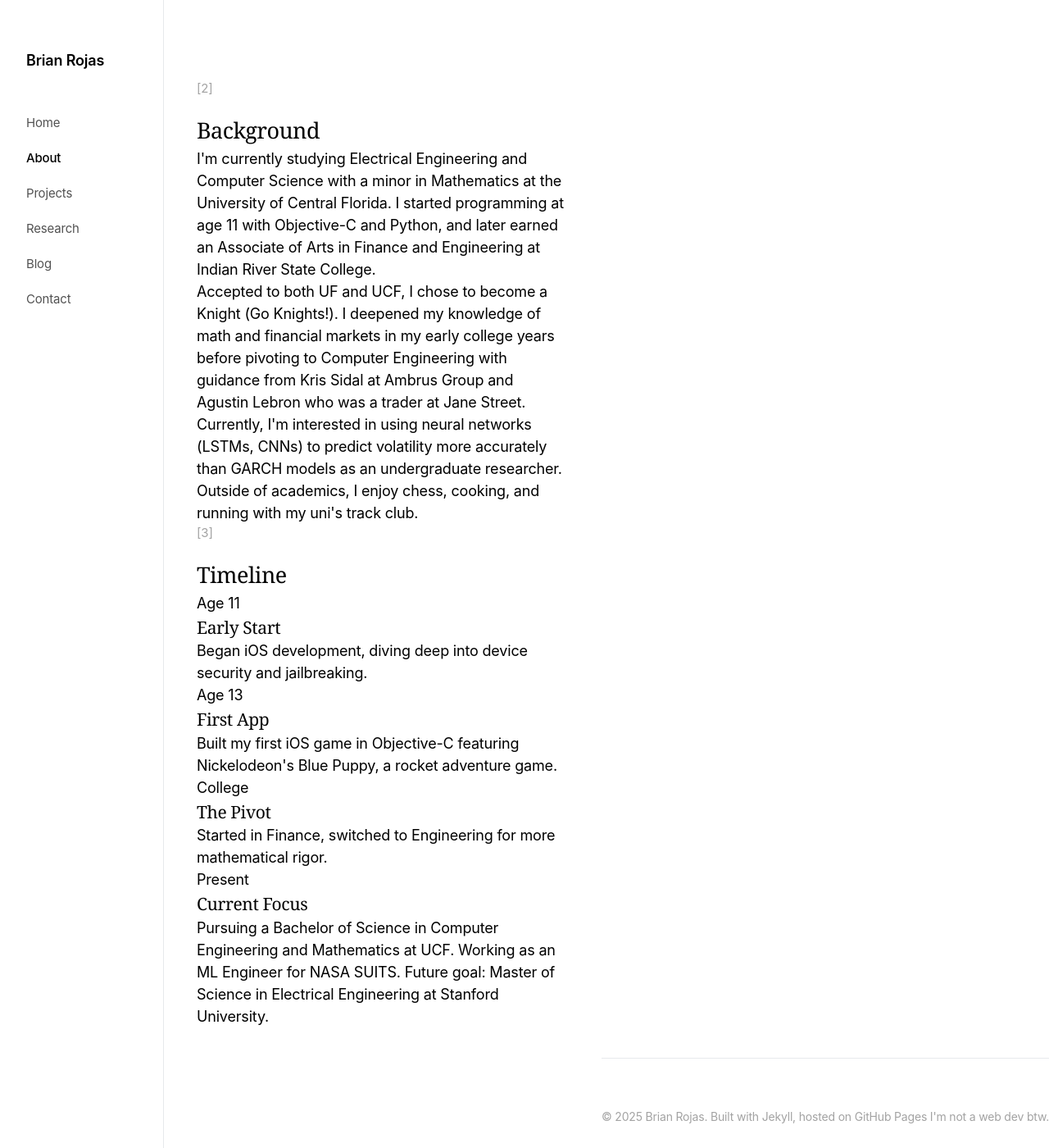
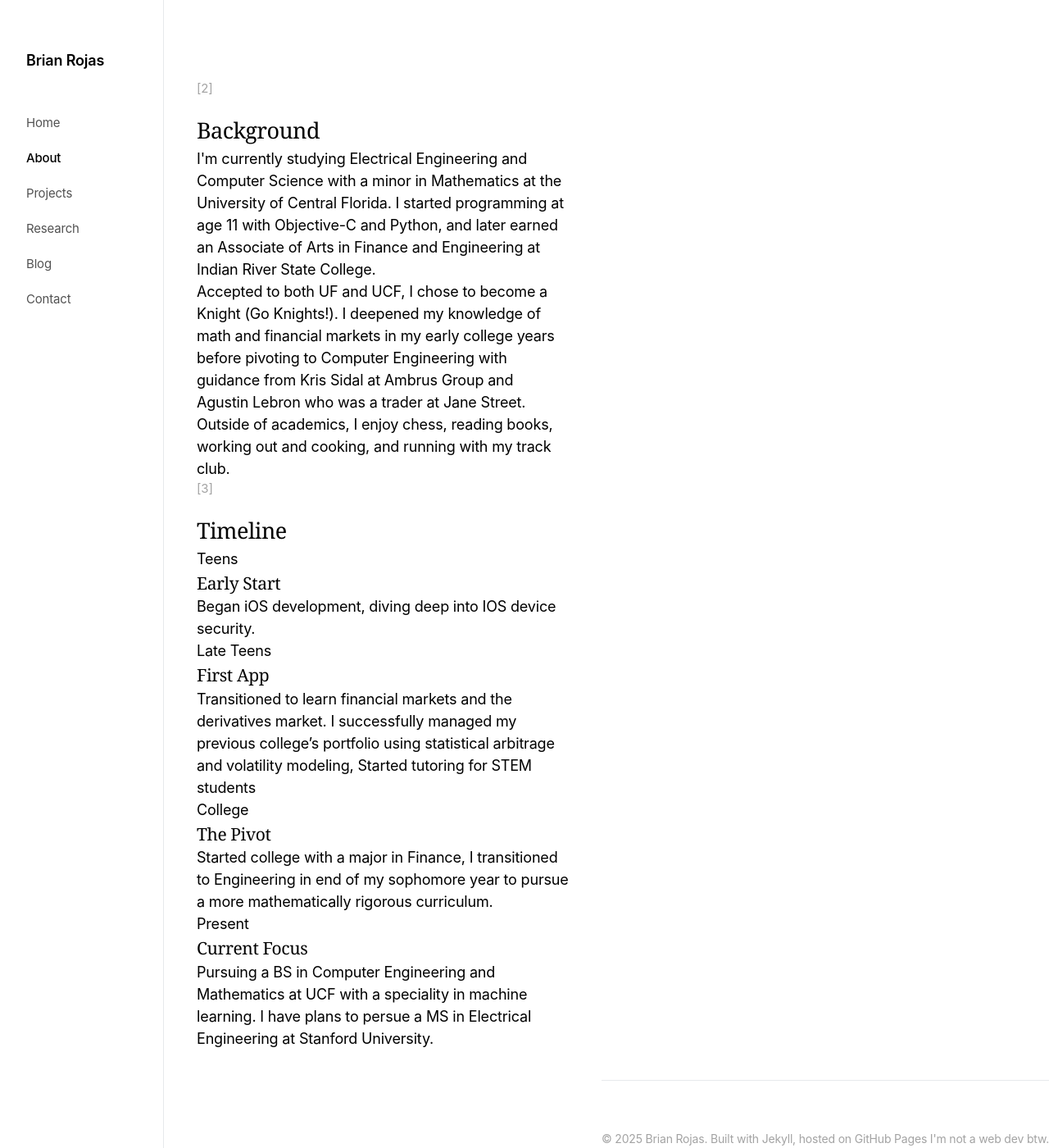
Before and after one commit to brianrojrc/brianrojrc.github.io, a Jekyll site: the page built from about.md, in a window 1280 px wide and 1400 px high, scrolled down 301 px. Shown: the whole window at 82% size. Built offline with Jekyll 4.4.1, drawn with Linux system fonts in a browser that asks for light colours; some web fonts are replaced; before the commit the page ends 1674 px from its top, so only the background shows below that; some of the changed text lies outside the part shown.

Commit message:
Update about.md

```diff
--- a/about.md
+++ b/about.md
@@ -6,7 +6,7 @@
 <header class="page-header">
     <span class="page-marker">[1]</span>
     <h1>About Me</h1>
-    <p class="intro">First generation college student, engineer, and volunteer passionate about using math and engineering to make a positive impact.</p>
+    <p class="intro">College student, engineer, and volunteer passionate to use math and engineering to make a positive impact.</p>
 </header>
 
 <section class="about-content">
@@ -16,7 +16,7 @@
 
     <p>Accepted to both UF and UCF, I chose to become a Knight (Go Knights!). I deepened my knowledge of math and financial markets in my early college years before pivoting to Computer Engineering with guidance from Kris Sidal at Ambrus Group and Agustin Lebron who was a trader at Jane Street.</p>
 
-    <p>Currently, I'm interested in using neural networks (LSTMs, CNNs) to predict volatility more accurately than GARCH models as an undergraduate researcher. Outside of academics, I enjoy chess, cooking, and running with my uni's track club.</p>
+    <p>Outside of academics, I enjoy chess, reading books, working out and cooking, and running with my track club.</p>
 </section>
 
 <section class="journey-section">
@@ -24,26 +24,26 @@
     <h2>Timeline</h2>
 
     <div class="timeline-item">
-        <div class="timeline-year">Age 11</div>
+        <div class="timeline-year">Teens</div>
         <h3>Early Start</h3>
-        <p>Began iOS development, diving deep into device security and jailbreaking.</p>
+        <p>Began iOS development, diving deep into IOS device security.</p>
     </div>
 
     <div class="timeline-item">
-        <div class="timeline-year">Age 13</div>
+        <div class="timeline-year">Late Teens</div>
         <h3>First App</h3>
-        <p>Built my first iOS game in Objective-C featuring Nickelodeon's Blue Puppy, a rocket adventure game.</p>
+        <p>Transitioned to learn financial markets and the derivatives market. I successfully managed my previous college’s portfolio using statistical arbitrage and volatility modeling, Started tutoring for STEM students</p>
     </div>
 
     <div class="timeline-item">
         <div class="timeline-year">College</div>
         <h3>The Pivot</h3>
-        <p>Started in Finance, switched to Engineering for more mathematical rigor.</p>
+        <p>Started college with a major in Finance, I transitioned to Engineering in end of my sophomore year to pursue a more mathematically rigorous curriculum.</p>
     </div>
 
     <div class="timeline-item">
         <div class="timeline-year">Present</div>
         <h3>Current Focus</h3>
-        <p>Pursuing a Bachelor of Science in Computer Engineering and Mathematics at UCF. Working as an ML Engineer for NASA SUITS. Future goal: Master of Science in Electrical Engineering at Stanford University.</p>
+        <p>Pursuing a BS in Computer Engineering and Mathematics at UCF with a speciality in machine learning. I have plans to persue a MS in Electrical Engineering at Stanford University.</p>
     </div>
 </section>
```
